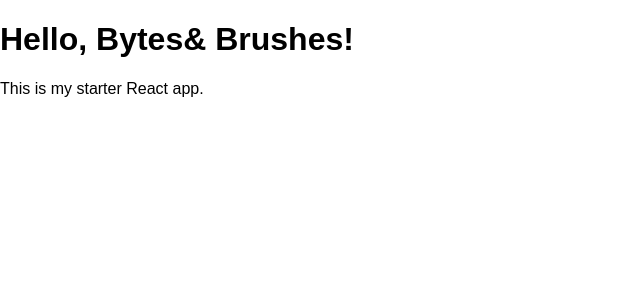
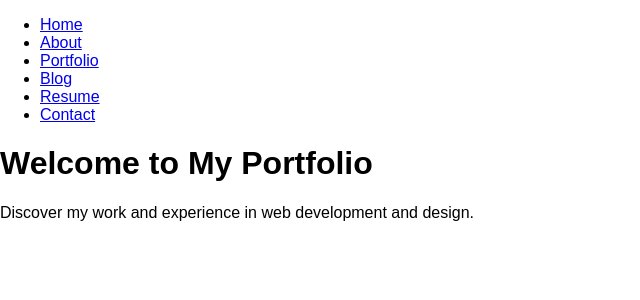
Before and after one commit to christynicholas-co/portfolio-react, a React (Create React App) app: page / in a window 1280 px wide. Shown: the top 300 px of the page, without its empty margins (0-640 px from the left). Built offline with nearby package versions, Linux system fonts and the light colour scheme.

Commit message:
Updated portfolio pages

```diff
--- a/package.json
+++ b/package.json
@@ -7,6 +7,7 @@
   "dependencies": {
     "react": "^19.0.0",
     "react-dom": "^19.0.0",
+    "react-router-dom": "^7.6.0",
     "react-scripts": "^5.0.1",
     "typescript": "^4.9.5",
     "webpack": "^5.99.8"
--- a/src/App.js
+++ b/src/App.js
@@ -1,12 +1,30 @@
 import React from "react";
+import { BrowserRouter as Router, Route, Routes } from "react-router-dom";
 
-function App() {
+import Navbar from "./components/Navbar";
+import Home from "./pages/Home";
+import About from "./pages/About";
+import Portfolio from "./pages/Portfolio";
+import Blog from "./pages/Blog";
+import Resume from "./pages/Resume";
+import Contact from "./pages/Contact";
+
+const App = () => {
   return (
-    <div>
-      <h1>Hello, Bytes& Brushes!</h1>
-      <p>This is my starter React app.</p>
-    </div>
+    <Router>
+      <div>
+        <Navbar />
+        <Routes>
+          <Route path="/" element={<Home />} />
+          <Route path="/about" element={<About />} />
+          <Route path="/portfolio" element={<Portfolio />} />
+          <Route path="/blog" element={<Blog />} />
+          <Route path="/resume" element={<Resume />} />
+          <Route path="/contact" element={<Contact />} />
+        </Routes>
+      </div>
+    </Router>
   );
-}
+};
 
 export default App;
--- /dev/null
+++ b/src/components/Navbar.js
@@ -0,0 +1,32 @@
+// src/components/Navbar.js
+import React from "react";
+import { Link } from "react-router-dom";
+
+function Navbar() {
+  return (
+    <nav>
+      <ul>
+        <li>
+          <Link to="/">Home</Link>
+        </li>
+        <li>
+          <Link to="/about">About</Link>
+        </li>
+        <li>
+          <Link to="/portfolio">Portfolio</Link>
+        </li>
+        <li>
+          <Link to="/blog">Blog</Link>
+        </li>
+        <li>
+          <Link to="/resume">Resume</Link>
+        </li>
+        <li>
+          <Link to="/contact">Contact</Link>
+        </li>
+      </ul>
+    </nav>
+  );
+}
+
+export default Navbar;
--- /dev/null
+++ b/src/pages/About.js
@@ -0,0 +1,15 @@
+import React from "react";
+
+const About = () => {
+  return (
+    <div>
+      <h1>About Me</h1>
+      <p>
+        Hi, I'm Christy! I specialize in creative design, branding, and web
+        development.
+      </p>
+    </div>
+  );
+};
+
+export default About;
--- /dev/null
+++ b/src/pages/Blog.js
@@ -0,0 +1,12 @@
+import React from "react";
+
+const Blog = () => {
+  return (
+    <div>
+      <h1>Blog</h1>
+      <p>Check out my latest thoughts and tutorials on design and coding.</p>
+    </div>
+  );
+};
+
+export default Blog;
--- /dev/null
+++ b/src/pages/Contact.js
@@ -0,0 +1,12 @@
+import React from "react";
+
+const Contact = () => {
+  return (
+    <div>
+      <h1>Contact Me</h1>
+      <p>Let's connect! Feel free to reach out via email or social media.</p>
+    </div>
+  );
+};
+
+export default Contact;
--- /dev/null
+++ b/src/pages/Home.js
@@ -0,0 +1,12 @@
+import React from "react";
+
+const Home = () => {
+  return (
+    <div>
+      <h1>Welcome to My Portfolio</h1>
+      <p>Discover my work and experience in web development and design.</p>
+    </div>
+  );
+};
+
+export default Home;
--- /dev/null
+++ b/src/pages/Portfolio.js
@@ -0,0 +1,12 @@
+import React from "react";
+
+const Portfolio = () => {
+  return (
+    <div>
+      <h1>My Work</h1>
+      <p>Here are some of my recent projects.</p>
+    </div>
+  );
+};
+
+export default Portfolio;
--- /dev/null
+++ b/src/pages/Resume.js
@@ -0,0 +1,12 @@
+import React from "react";
+
+const Resume = () => {
+  return (
+    <div>
+      <h1>Resume</h1>
+      <p>Download my resume and explore my professional experience.</p>
+    </div>
+  );
+};
+
+export default Resume;
```
Also changed, not shown: src/index.css (added), 1 other file (tests, documents, lock files or other folders).
